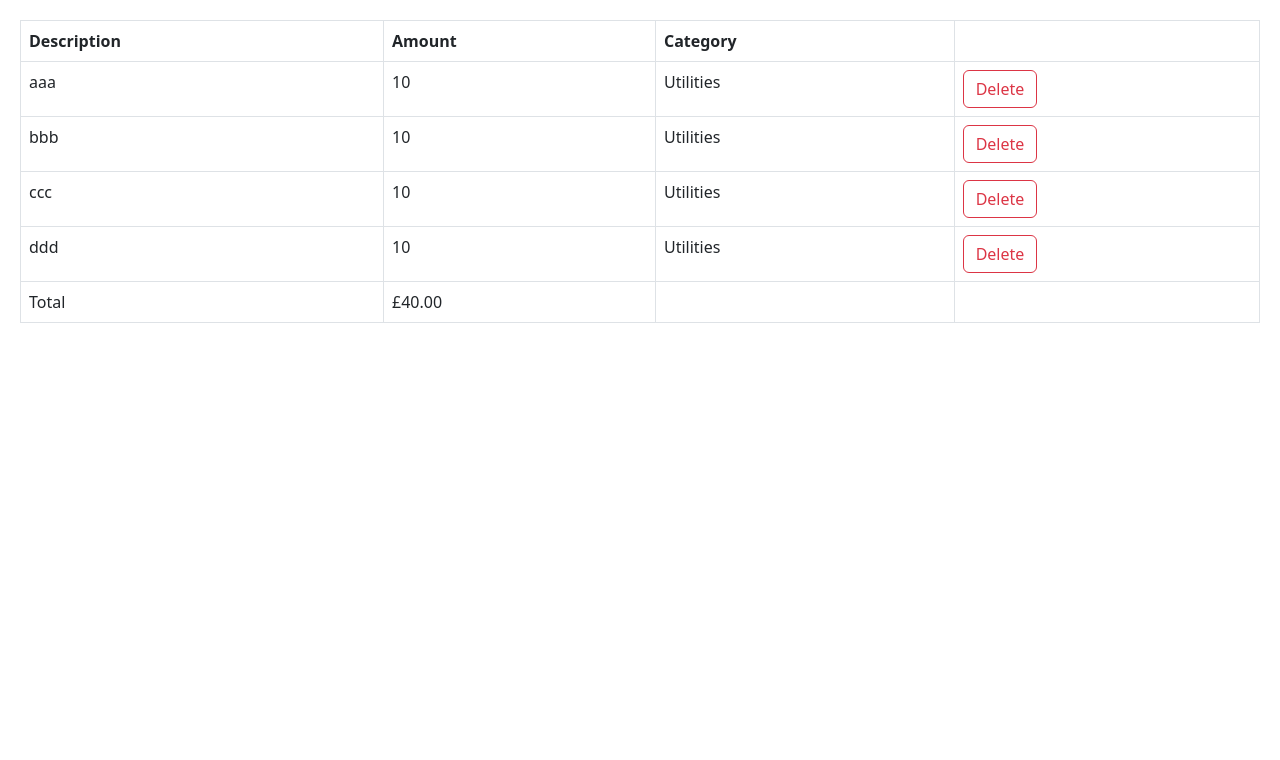
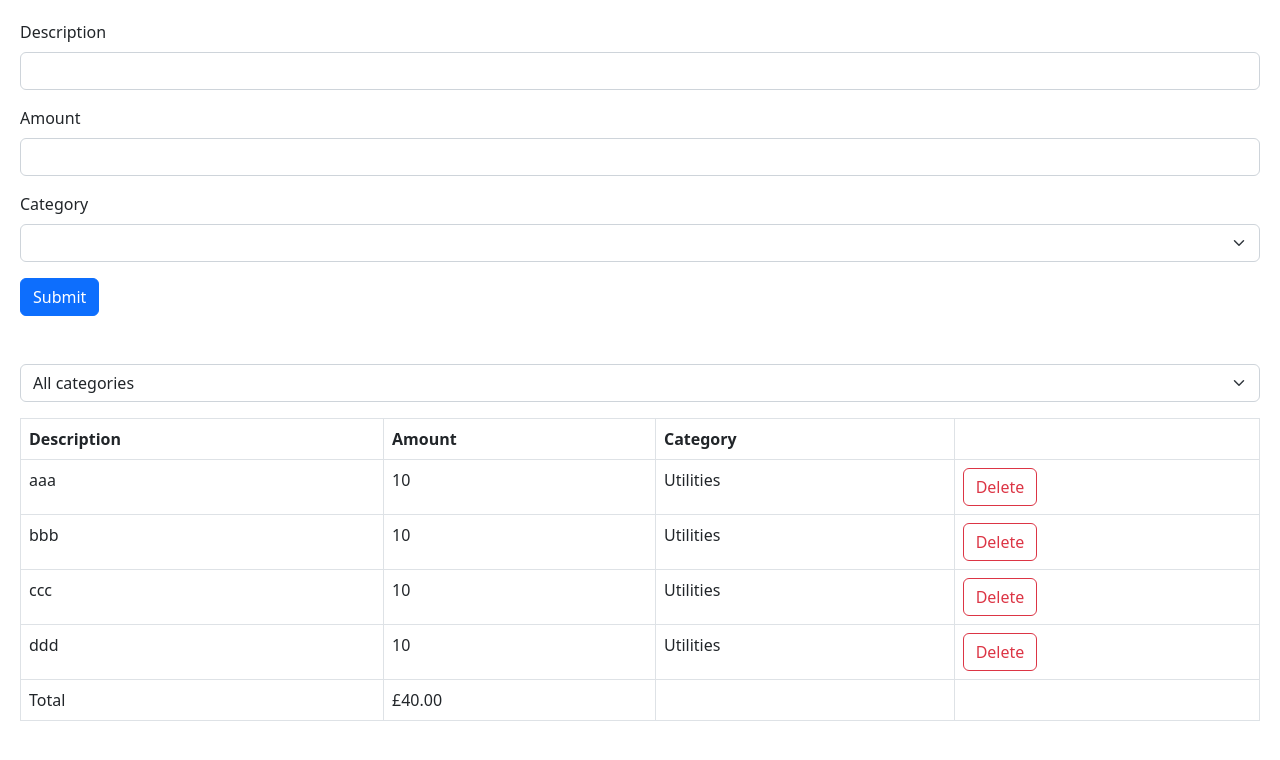
Before and after one commit to RobertHJones/React-Fun, a React (Vite) app in the folder react-app/: page / in a window 1280 px wide. Shown: the top 760 px of the page. Built offline with nearby package versions, Linux system fonts and the light colour scheme.

Commit message:
expense form

```diff
--- a/react-app/src/App.tsx
+++ b/react-app/src/App.tsx
@@ -8,15 +8,23 @@
 import ExpandableText from "./components/ExpandableText";
 import Form from "./components/Form";
 import ExpenseList from "./expense-tracker/components/ExpenseList";
+import ExpenseFilter from "./expense-tracker/components/ExpenseFilter";
+import ExpenseForm from "./expense-tracker/components/ExpenseForm";
+
+export const categories = ["Groceries", "Utilities", "Entertainment"];
 
 function App() {
-const [expenses, setExpenses] = useState([
-  {id: 1, description: 'aaa', amount: 10, category: 'Utilities'},
-  {id: 2, description: 'bbb', amount: 10, category: 'Utilities'},
-  {id: 3, description: 'ccc', amount: 10, category: 'Utilities'},
-  {id: 4, description: 'ddd', amount: 10, category: 'Utilities'}
-])
+  const [selectedCategory, setSelectedCategory] = useState("");
+  const [expenses, setExpenses] = useState([
+    { id: 1, description: "aaa", amount: 10, category: "Utilities" },
+    { id: 2, description: "bbb", amount: 10, category: "Utilities" },
+    { id: 3, description: "ccc", amount: 10, category: "Utilities" },
+    { id: 4, description: "ddd", amount: 10, category: "Utilities" },
+  ]);
 
+  const visibleExpenses = selectedCategory
+    ? expenses.filter((e) => e.category === selectedCategory)
+    : expenses;
 
   const [buttonType, setButtonType] = useState("btn btn-primary");
   const [alerted, setAlerted] = useState(false);
@@ -76,7 +84,18 @@
       <Cart cartItems={cartItems} onClear={() => setCartItems([])} /> */}
       {/* <ExpandableText maxChars={100} /> */}
       {/* <Form /> */}
-      <ExpenseList expenses={expenses} onDelete={(id) => setExpenses(expenses.filter((e) => e.id !== id))}/>
+      <div className="mb-5">
+        <ExpenseForm />
+      </div>
+      <div className="mb-3">
+        <ExpenseFilter
+          onSelectCategory={(category) => setSelectedCategory(category)}
+        />
+      </div>
+      <ExpenseList
+        expenses={visibleExpenses}
+        onDelete={(id) => setExpenses(expenses.filter((e) => e.id !== id))}
+      />
       {/* <Like
         onClick={() => {
           console.log("Clicked");
--- /dev/null
+++ b/react-app/src/expense-tracker/components/ExpenseFilter.tsx
@@ -0,0 +1,24 @@
+import React from "react";
+import { categories } from "../../App";
+
+interface Props {
+  onSelectCategory: (category: string) => void;
+}
+
+const ExpenseFilter = ({ onSelectCategory }: Props) => {
+  return (
+    <select
+      className="form-select"
+      onChange={(e) => onSelectCategory(e.target.value)}
+    >
+      <option value="">All categories</option>
+      {categories.map((category) => (
+        <option key={category} value={category}>
+          {category}
+        </option>
+      ))}
+    </select>
+  );
+};
+
+export default ExpenseFilter;
--- /dev/null
+++ b/react-app/src/expense-tracker/components/ExpenseForm.tsx
@@ -0,0 +1,37 @@
+import React from "react";
+import { categories } from "../../App";
+
+const ExpenseForm = () => {
+  return (
+    <form>
+      <div className="mb-3">
+        <label htmlFor="description" className="form-label">
+          Description
+        </label>
+        <input id="description" type="text" className="form-control" />
+      </div>
+      <div className="mb-3">
+        <label htmlFor="amount" className="form-label">
+          Amount
+        </label>
+        <input id="amount" type="number" className="form-control" />
+      </div>
+      <div className="mb-3">
+        <label htmlFor="category" className="form-label">
+          Category
+        </label>
+        <select id="category" className="form-select">
+          <option value=""></option>
+          {categories.map((category) => (
+            <option key={category} value={category}>
+              {category}
+            </option>
+          ))}
+        </select>
+      </div>
+      <button className="btn btn-primary">Submit</button>
+    </form>
+  );
+};
+
+export default ExpenseForm;
```
